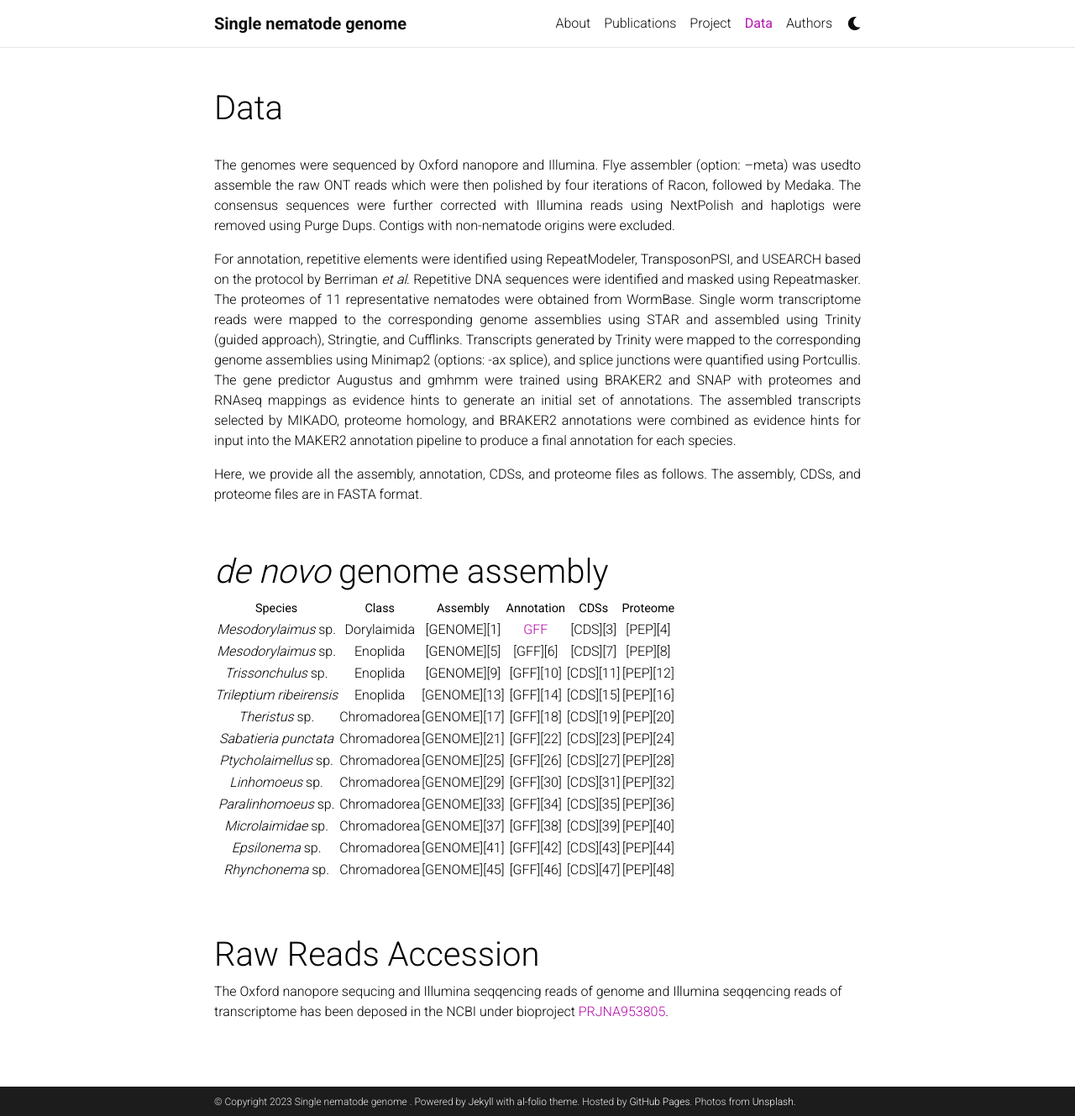
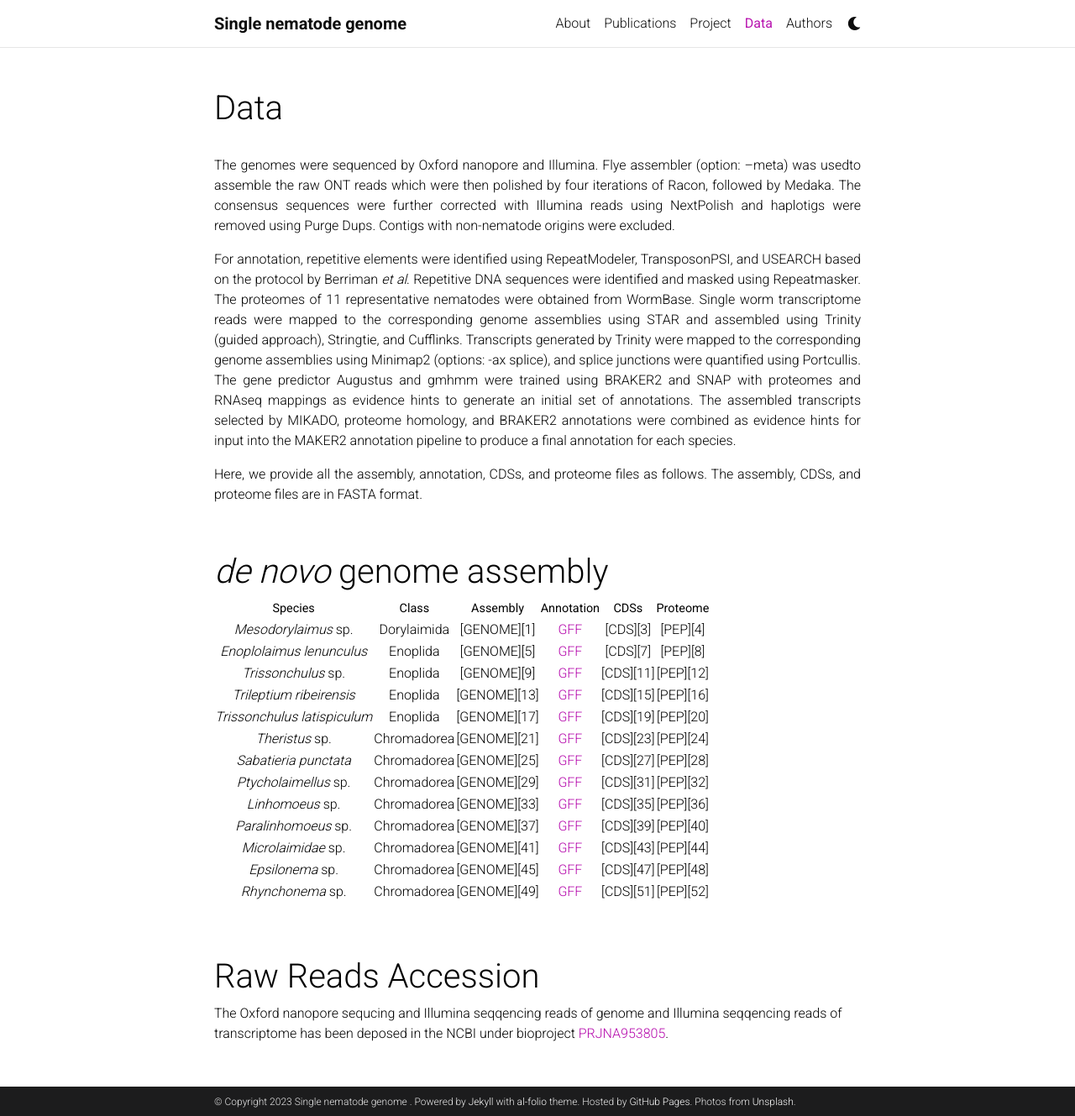
Before and after one commit to YiChienLee1010/Single-nematode-genome, a Jekyll site: the page built from _pages/data.md, in a window 1280 px wide and 1329 px high. Shown: the whole window at 84% size. Built offline with Jekyll 4.4.1, drawn with Linux system fonts in a browser that asks for light colours; comment, search, counter and statistics services are not loaded; a style sheet for code colours, icons or effects is not loaded.

Commit message:
Update data.md

```diff
--- a/_pages/data.md
+++ b/_pages/data.md
@@ -24,27 +24,29 @@ Here, we provide all the assembly, annotation, CDSs, and proteome files as follo
 |:-:|:-:|:-:|:-:|:-:|:-:|
 |*Mesodorylaimus* sp.|Dorylaimida|[GENOME][1]|[GFF][2]|[CDS][3]|[PEP][4]|
 |:-:|:-:|:-:|:-:|:-:|:-:|
-|*Mesodorylaimus* sp.|Enoplida|[GENOME][5]|[GFF][6]|[CDS][7]|[PEP][8]|
+|*Enoplolaimus lenunculus*|Enoplida|[GENOME][5]|[GFF][6]|[CDS][7]|[PEP][8]|
 |:-:|:-:|:-:|:-:|:-:|:-:|
 |*Trissonchulus* sp.|Enoplida|[GENOME][9]|[GFF][10]|[CDS][11]|[PEP][12]|
 |:-:|:-:|:-:|:-:|:-:|:-:|
 |*Trileptium ribeirensis*|Enoplida|[GENOME][13]|[GFF][14]|[CDS][15]|[PEP][16]|
 |:-:|:-:|:-:|:-:|:-:|:-:|
-|*Theristus* sp.|Chromadorea|[GENOME][17]|[GFF][18]|[CDS][19]|[PEP][20]|
+|*Trissonchulus latispiculum*|Enoplida|[GENOME][17]|[GFF][18]|[CDS][19]|[PEP][20]|
 |:-:|:-:|:-:|:-:|:-:|:-:|
-|*Sabatieria punctata*|Chromadorea|[GENOME][21]|[GFF][22]|[CDS][23]|[PEP][24]|
+|*Theristus* sp.|Chromadorea|[GENOME][21]|[GFF][22]|[CDS][23]|[PEP][24]|
 |:-:|:-:|:-:|:-:|:-:|:-:|
-|*Ptycholaimellus* sp.|Chromadorea|[GENOME][25]|[GFF][26]|[CDS][27]|[PEP][28]|
+|*Sabatieria punctata*|Chromadorea|[GENOME][25]|[GFF][26]|[CDS][27]|[PEP][28]|
 |:-:|:-:|:-:|:-:|:-:|:-:|
-|*Linhomoeus* sp.|Chromadorea|[GENOME][29]|[GFF][30]|[CDS][31]|[PEP][32]|
+|*Ptycholaimellus* sp.|Chromadorea|[GENOME][29]|[GFF][30]|[CDS][31]|[PEP][32]|
 |:-:|:-:|:-:|:-:|:-:|:-:|
-|*Paralinhomoeus* sp.|Chromadorea|[GENOME][33]|[GFF][34]|[CDS][35]|[PEP][36]|
+|*Linhomoeus* sp.|Chromadorea|[GENOME][33]|[GFF][34]|[CDS][35]|[PEP][36]|
 |:-:|:-:|:-:|:-:|:-:|:-:|
-|*Microlaimidae* sp.|Chromadorea|[GENOME][37]|[GFF][38]|[CDS][39]|[PEP][40]|
+|*Paralinhomoeus* sp.|Chromadorea|[GENOME][37]|[GFF][38]|[CDS][39]|[PEP][40]|
 |:-:|:-:|:-:|:-:|:-:|:-:|
-|*Epsilonema* sp.|Chromadorea|[GENOME][41]|[GFF][42]|[CDS][43]|[PEP][44]|
+|*Microlaimidae* sp.|Chromadorea|[GENOME][41]|[GFF][42]|[CDS][43]|[PEP][44]|
 |:-:|:-:|:-:|:-:|:-:|:-:|
-|*Rhynchonema* sp.|Chromadorea |[GENOME][45]|[GFF][46]|[CDS][47]|[PEP][48]|
+|*Epsilonema* sp.|Chromadorea|[GENOME][45]|[GFF][46]|[CDS][47]|[PEP][48]|
+|:-:|:-:|:-:|:-:|:-:|:-:|
+|*Rhynchonema* sp.|Chromadorea |[GENOME][49]|[GFF][50]|[CDS][51]|[PEP][52]|
 |---
 
 <br><br>
@@ -52,5 +54,16 @@ Here, we provide all the assembly, annotation, CDSs, and proteome files as follo
 # Raw Reads Accession
 The Oxford nanopore sequcing and Illumina seqqencing reads of genome and Illumina seqqencing reads of transcriptome has been deposed in the NCBI under bioproject [PRJNA953805](https://www.ncbi.nlm.nih.gov/bioproject/PRJNA953805).
 
-
-[2]: {{ site.url }}{{site.baseurl}}/Data/Annotation_Gff/Enoplolaimus_lenunculus.gff
+[2]: {{ site.url }}{{site.baseurl}}/Data/Annotation_Gff/Mesodorylaimu_sp.gff
+[6]: {{ site.url }}{{site.baseurl}}/Data/Annotation_Gff/Enoplolaimus_lenunculus.gff
+[10]: {{ site.url }}{{site.baseurl}}/Data/Annotation_Gff/Trissonchulus_latispiculum.gff
+[14]: {{ site.url }}{{site.baseurl}}/Data/Annotation_Gff/Trileptium_ribeirensis.gff
+[18]: {{ site.url }}{{site.baseurl}}/Data/Annotation_Gff/Trissonchulus_sp.filter.gff
+[22]: {{ site.url }}{{site.baseurl}}/Data/Annotation_Gff/Theristus_sp.gff
+[26]: {{ site.url }}{{site.baseurl}}/Data/Annotation_Gff/Sabatieria_punctata.gff
+[30]: {{ site.url }}{{site.baseurl}}/Data/Annotation_Gff/Ptycholaimellus_sp.gff
+[34]: {{ site.url }}{{site.baseurl}}/Data/Annotation_Gff/Linhomoeus_sp.gff
+[38]: {{ site.url }}{{site.baseurl}}/Data/Annotation_Gff/Paralinhomoeus_sp.gff
+[42]: {{ site.url }}{{site.baseurl}}/Data/Annotation_Gff/Microlaimidae_sp.gff
+[46]: {{ site.url }}{{site.baseurl}}/Data/Annotation_Gff/Epsilonema_sp.gff
+[50]: {{ site.url }}{{site.baseurl}}/Data/Annotation_Gff/Rhynchonemsa_sp.gff
```
